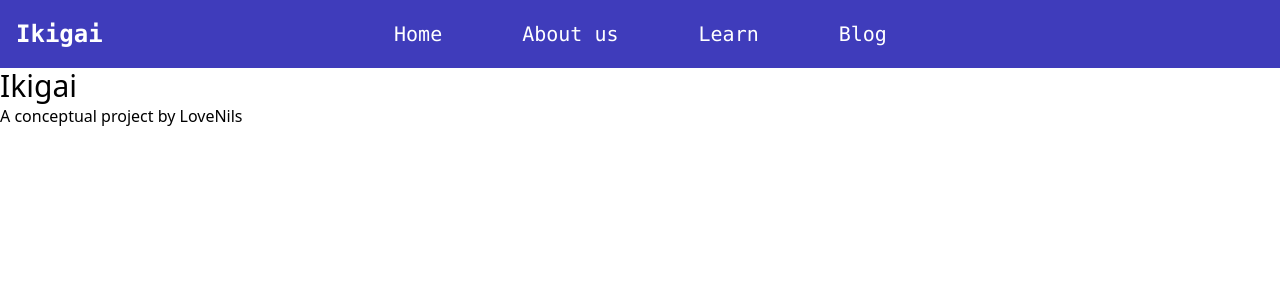
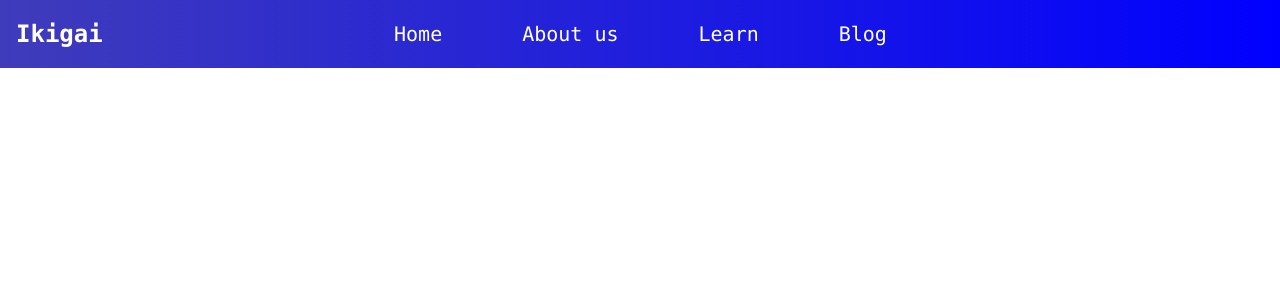
Before and after one commit to OHBOYILOVEHTML/ikigai-website1, a Next.js app: page / in a window 1280 px wide. Shown: the top 300 px of the page. Built offline with nearby package versions, Linux system fonts and the light colour scheme.

Commit message:
navbar updates + new colours

```diff
--- a/components/NavBar.js
+++ b/components/NavBar.js
@@ -8,10 +8,10 @@ export default function NavBar() {
   // </div>
 //learn --> blog, videos, lessons
   //EMPTY DIVS ARE IMPORTANT PLS DONT MAKE ME REMOVE THEM
-
+// <Image className=""><\Image>
     return (
         <>
-          <header className="bg-purple flex flex-row font-mono py-2 justify-between items-center sticky top-0 z-50">
+          <header className="bg-gradient-to-r from-purple to-blue flex flex-row font-mono py-2 justify-between items-center fixed w-full">
             <div className="flex flex-row">
               <div className="py-2 flex flex-row text-white">
                 <a className="font-bold px-4 text-2xl" href="google.com">Ikigai</a>
--- a/tailwind.config.js
+++ b/tailwind.config.js
@@ -11,6 +11,8 @@ module.exports = {
       current: 'currentColor',
       'white': '#ffffff',
       'purple': '#3f3cbb',
+      'blue': '#ff0000',
+      'blue': '#0000ff',
       'midnight': '#121063',
       'metal': '#565584',
       'tahiti': '#3ab7bf',
```
